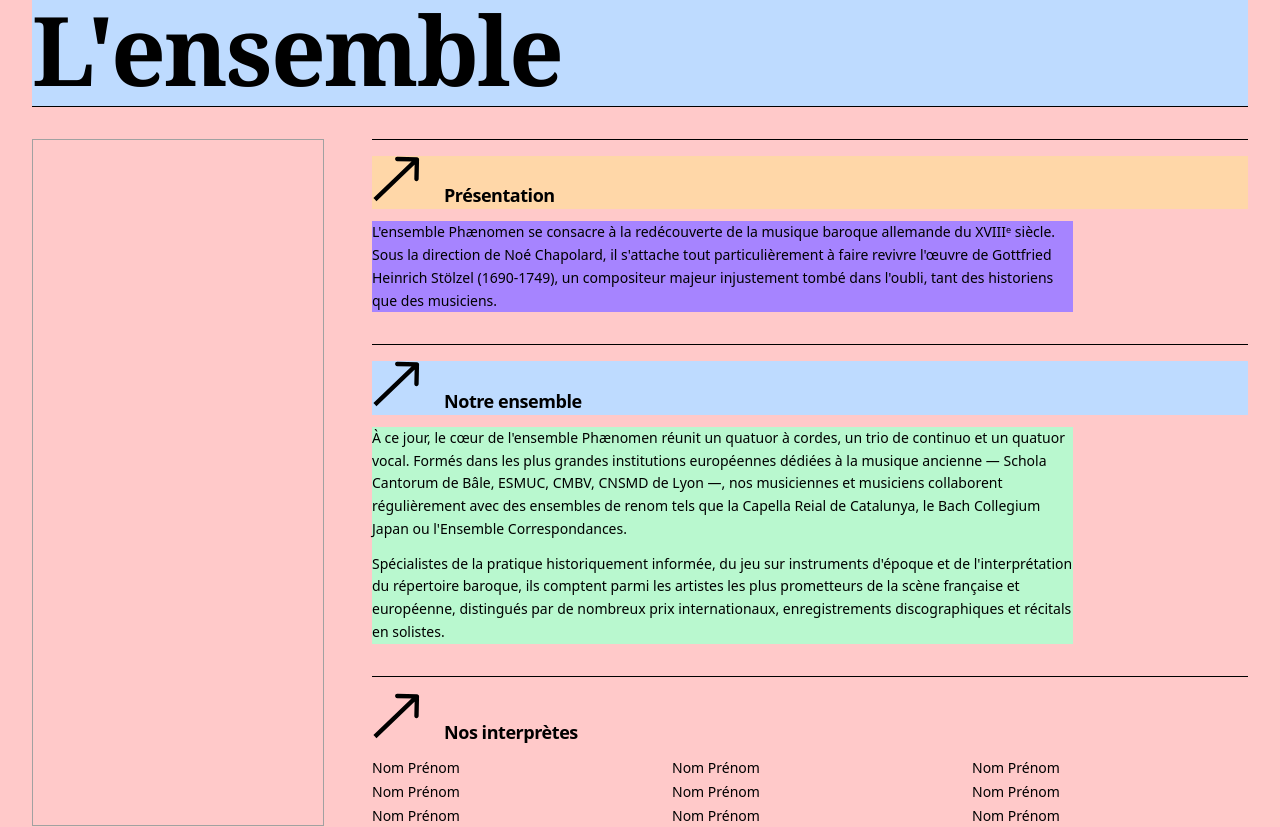
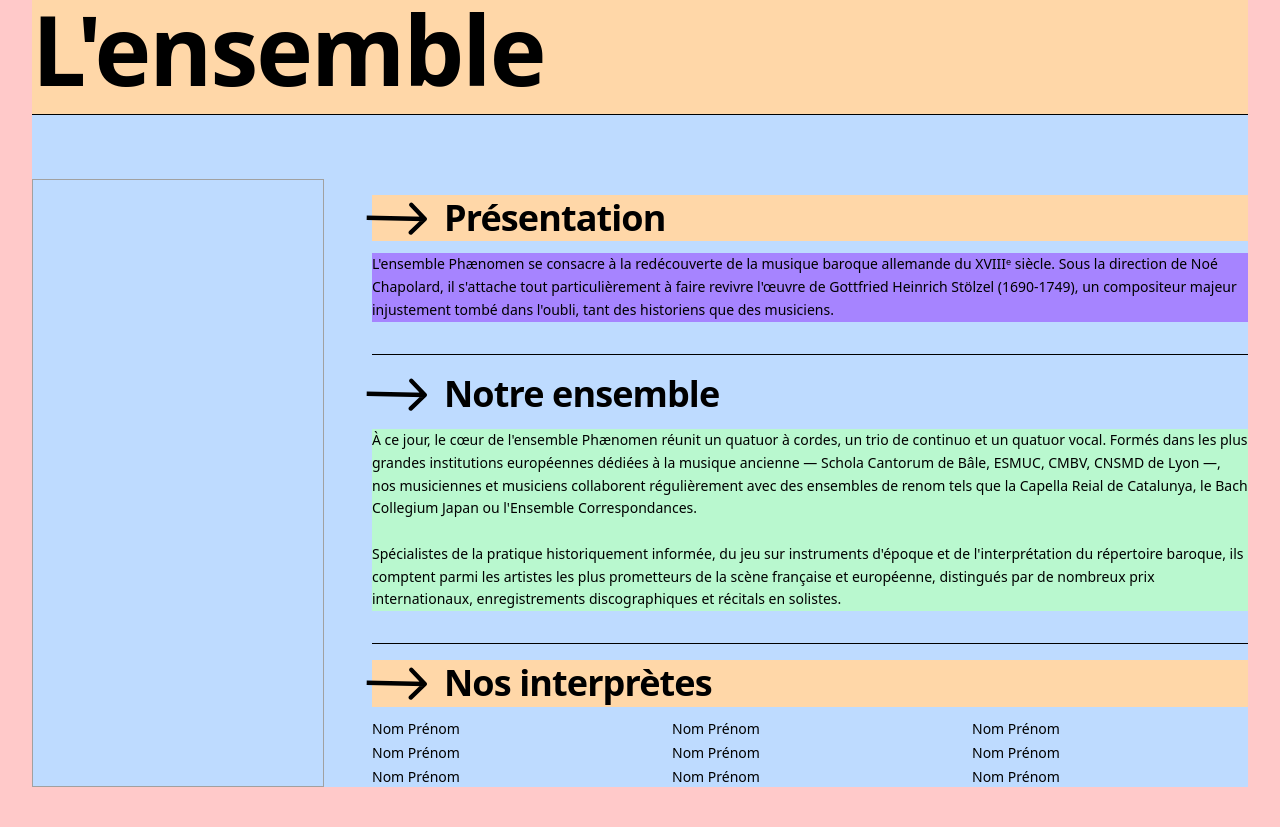
Before and after one commit to EnsemblePhaenomen/phaenomen-website, a Next.js app: page / in a window 1280 px wide. Shown: the part 840-1667 px from the top of the page. Built offline with nearby package versions, Linux system fonts and the light colour scheme.

Commit message:
added stuff in Lensemble

```diff
--- a/app/Components/Sections/About/Lensemble.tsx
+++ b/app/Components/Sections/About/Lensemble.tsx
@@ -1,73 +1,121 @@
-import Image from "next/image";
-import group12 from "@/public/group12.jpg"
+"use client";
+
+import { useState } from "react";
 import ArrowIcon from "../../(ui)/Arrows/ArrowIcon";
+
 export default function Lensemble() {
+    const [openSections, setOpenSections] = useState({
+        presentation: true,
+        ensemble: true,
+        interpretes: true,
+    });
+
+    const toggleSection = (section: keyof typeof openSections) => {
+        setOpenSections((prev) => ({
+            ...prev,
+            [section]: !prev[section],
+        }));
+    };
     return (
         <main className="w-full bg-red-200 text-black">
             <section className=" mx-auto px-4 sm:px-6 lg:px-8 py-10">
                 {/* Top title */}
-                <div className="mb-8 w-full bg-blue-200">
-                    <h2 className="section-title font-serif">L&apos;ensemble</h2>
-                    <div className="mt-2 h-px w-full bg-black" />
+                <div className="w-full bg-orange-200 flex flex-col">
+                    <h2 className="section-title">L&apos;ensemble</h2>
+                    <div className="mt-4 h-px w-full bg-black" />
                 </div>
 
                 {/* Main layout */}
-                <div className="flex flex-col md:flex-row gap-8 md:gap-12">
+                <div className="flex flex-col md:flex-row gap-8 md:gap-12 bg-blue-200 pt-4 md:pt-16">
                     {/* Left image column */}
                     <div className="md:w-1/4">
-                        <div className="w-full aspect-[1/3] md:h-full md:aspect-auto  border border-neutral-400" />
+                        <div
+                            className="hidden lg:block lg:h-full lg:aspect-auto w-full aspect-[1/3] border border-neutral-400"
+                        />
                         {/* <Image src={group12} alt="" width={330} height={200} className="object-cover h-full w-full" /> */}
                     </div>
 
                     {/* Right content column */}
                     <div className="md:w-3/4 flex flex-col gap-8 text-sm leading-relaxed">
                         {/* Présentation */}
-                        <section className="border-t border-black pt-4">
-                            <div className="flex items-baseline gap-2 mb-3 bg-orange-200">
-                                <div className="mr-3 md:mr-4 flex-shrink-0 transform transition-transform duration-300 ease-in-out group-hover:translate-x-1 group-hover:rotate-45">
+                        <section className="pt-4">
+                            <div
+                                className="flex items-center gap-2 mb-3 bg-orange-200 group cursor-pointer"
+                                onClick={() => toggleSection('presentation')}
+                            >
+                                <div className={`mr-3 md:mr-4 flex-shrink-0 transform transition-all duration-300 ease-in-out group-hover:translate-x-1 ${
+                                    openSections.presentation ? 'rotate-45' : 'rotate-0'
+                                }`}>
                                     <ArrowIcon className="w-10 h-auto md:w-12" />
                                 </div>
-                                <h2 className="text-lg font-semibold tracking-tight">
+                                <h2 className="text-2xl md:text-4xl font-semibold tracking-tight">
                                     Présentation
                                 </h2>
                             </div>
-                            <p className="max-w-[80%] bg-violet-400">
+                            <div className={`overflow-hidden transition-all duration-500 ease-in-out ${
+                                openSections.presentation
+                                    ? 'max-h-[500px] opacity-100'
+                                    : 'max-h-0 opacity-0'
+                            }`}>
+                                <p className="max-w-full bg-violet-400">
                                     L&apos;ensemble Phænomen se consacre à la redécouverte de la musique baroque allemande du XVIIIᵉ siècle. Sous la direction de Noé Chapolard, il s&apos;attache tout particulièrement à faire revivre l&apos;œuvre de Gottfried Heinrich Stölzel (1690-1749), un compositeur majeur injustement tombé dans l&apos;oubli, tant des historiens que des musiciens.
                                 </p>
+                            </div>
                         </section>
 
                         {/* Notre ensemble */}
                         <section className="border-t border-black pt-4">
-                            <div className="flex items-baseline gap-2 mb-3 bg-blue-200">
-                                <div className="mr-3 md:mr-4 flex-shrink-0 transform transition-transform duration-300 ease-in-out group-hover:translate-x-1 group-hover:rotate-45">
+                            <div
+                                className="flex items-center gap-2 mb-3 bg-blue-200 group cursor-pointer"
+                                onClick={() => toggleSection('ensemble')}
+                            >
+                                <div className={`mr-3 md:mr-4 flex-shrink-0 transform transition-all duration-300 ease-in-out group-hover:translate-x-1 ${
+                                    openSections.ensemble ? 'rotate-45' : 'rotate-0'
+                                }`}>
                                     <ArrowIcon className="w-10 h-auto md:w-12" />
                                 </div>
-                                <h2 className="text-lg font-semibold tracking-tight">
+                                <h2 className="text-2xl md:text-4xl font-semibold tracking-tight">
                                     Notre ensemble
                                 </h2>
                             </div>
-                            <div className="space-y-3 max-w-[80%] bg-green-200">
+                            <div className={`overflow-hidden transition-all duration-500 ease-in-out ${
+                                openSections.ensemble
+                                    ? 'max-h-[1000px] opacity-100'
+                                    : 'max-h-0 opacity-0'
+                            }`}>
+                                <div className="max-w-full bg-green-200">
                                     <p>
                                         À ce jour, le cœur de l&apos;ensemble Phænomen réunit un quatuor à cordes, un trio de continuo et un quatuor vocal. Formés dans les plus grandes institutions européennes dédiées à la musique ancienne — Schola Cantorum de Bâle, ESMUC, CMBV, CNSMD de Lyon —, nos musiciennes et musiciens collaborent régulièrement avec des ensembles de renom tels que la Capella Reial de Catalunya, le Bach Collegium Japan ou l&apos;Ensemble Correspondances.
                                     </p>
+                                    <br />
                                     <p>
                                         Spécialistes de la pratique historiquement informée, du jeu sur instruments d&apos;époque et de l&apos;interprétation du répertoire baroque, ils comptent parmi les artistes les plus prometteurs de la scène française et européenne, distingués par de nombreux prix internationaux, enregistrements discographiques et récitals en solistes.
                                     </p>
-
+                                </div>
                             </div>
                         </section>
 
                         {/* Nos interprètes */}
                         <section className="border-t border-black pt-4">
-                            <div className="flex items-baseline gap-2 mb-3">
-                                <div className="mr-3 md:mr-4 flex-shrink-0 transform transition-transform duration-300 ease-in-out group-hover:translate-x-1 group-hover:rotate-45">
+                            <div
+                                className="flex items-center gap-2 mb-3 bg-orange-200 group cursor-pointer"
+                                onClick={() => toggleSection('interpretes')}
+                            >
+                                <div className={`mr-3 md:mr-4 flex-shrink-0 transform transition-all duration-300 ease-in-out group-hover:translate-x-1 ${
+                                    openSections.interpretes ? 'rotate-45' : 'rotate-0'
+                                }`}>
                                     <ArrowIcon className="w-10 h-auto md:w-12" />
                                 </div>
-                                <h2 className="text-lg font-semibold tracking-tight">
+                                <h2 className="text-2xl md:text-4xl font-semibold tracking-tight">
                                     Nos interprètes
                                 </h2>
                             </div>
 
+                            <div className={`overflow-hidden transition-all duration-500 ease-in-out ${
+                                openSections.interpretes
+                                    ? 'max-h-[500px] opacity-100'
+                                    : 'max-h-0 opacity-0'
+                            }`}>
                                 <div className="grid grid-cols-2 md:grid-cols-3 gap-y-2 gap-x-6 text-xs sm:text-sm">
                                     <div className="space-y-1">
                                         <p>Nom Prénom</p>
@@ -85,6 +133,7 @@ export default function Lensemble() {
                                         <p>Nom Prénom</p>
                                     </div>
                                 </div>
+                            </div>
                         </section>
                     </div>
                 </div>
```
Lines whose indentation alone changed are shown as unchanged.
